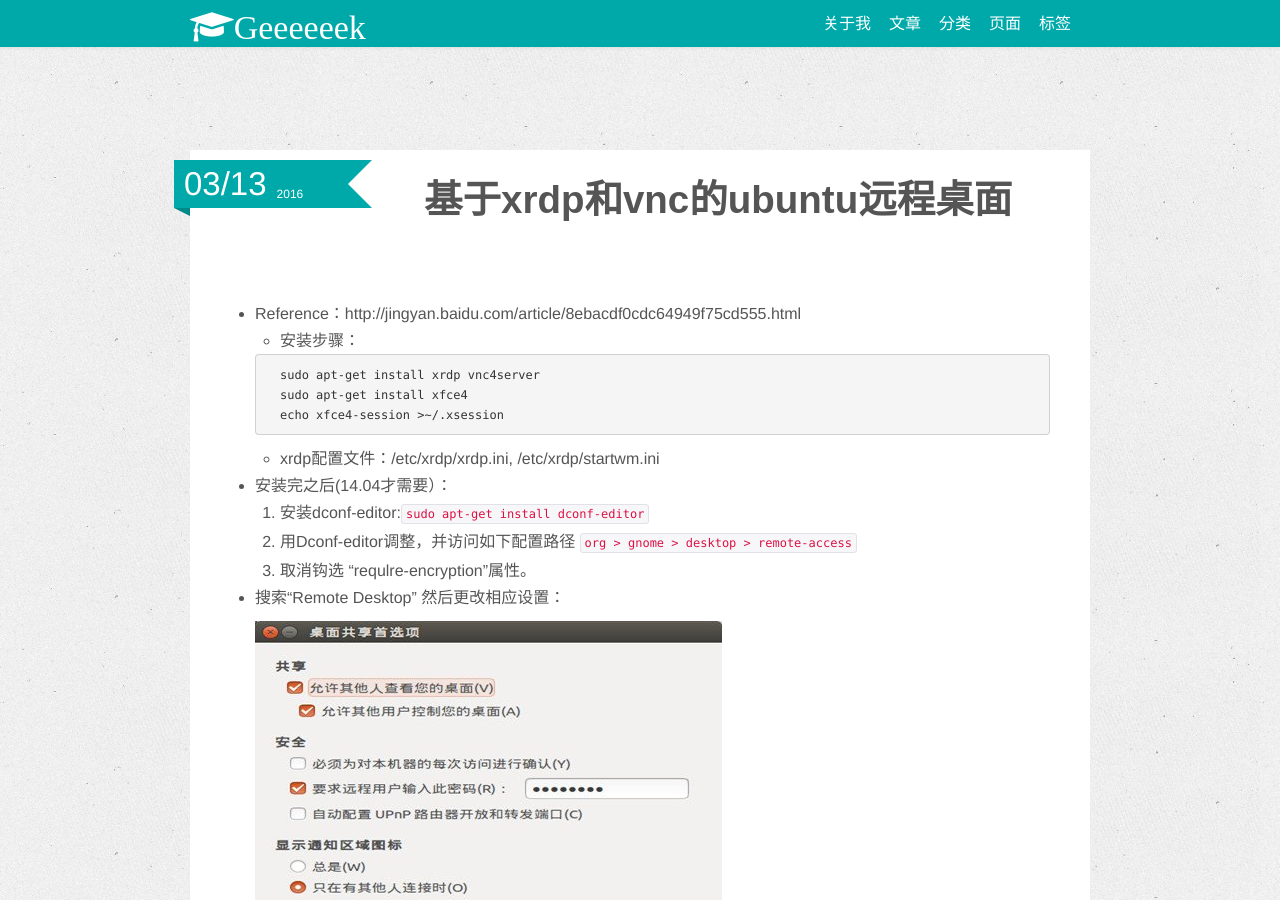
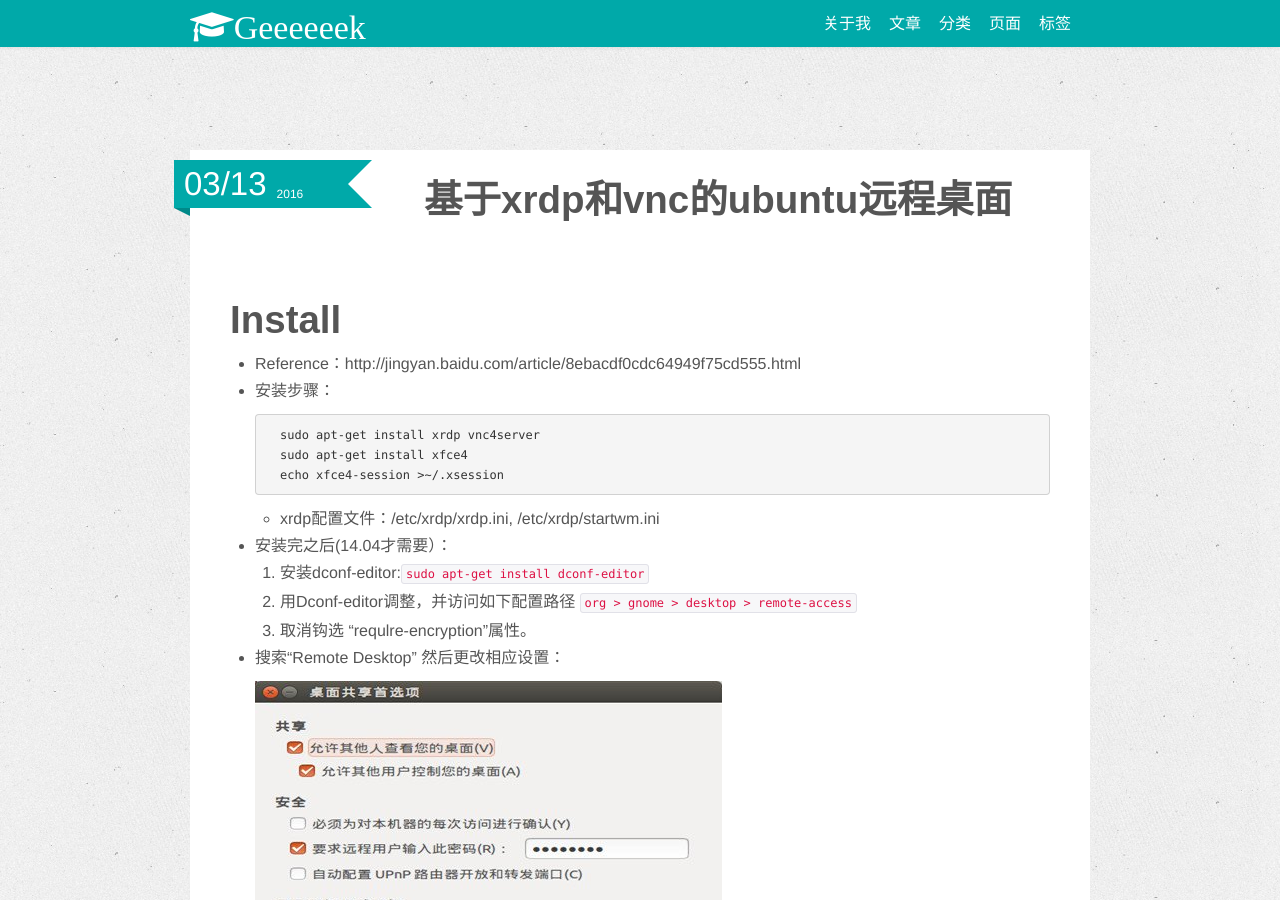
Before and after one commit to quantumlaser/quantumlaser.github.io, a Jekyll site: the page built from _posts/2016-03-13-remote-access.md, in a window 1280 px wide and 900 px high. Built offline with Jekyll 4.4.1, drawn with Linux system fonts in a browser that asks for light colours; nearby versions of some CDN libraries; comment, search, counter and statistics services are not loaded.

Commit message:
rename to english name

````diff
--- a/_posts/2016-03-13-基于xrdp和vnc的ubuntu远程桌面.md
+++ b/_posts/2016-03-13-remote-access.md
@@ -9,8 +9,9 @@ tags : [Linux]
 # 基于xrdp和vnc的ubuntu远程桌面
 ---
 
+# Install
 - Reference：http://jingyan.baidu.com/article/8ebacdf0cdc64949f75cd555.html
-  + 安装步骤：
+- 安装步骤：
 
   ```
     sudo apt-get install xrdp vnc4server
````
Also changed, not shown: _posts/2016-03-13-VPN-technology.md (renamed from _posts/2016-03-13-VPN技术.md), _posts/2016-03-13-apache2-virtual-host.md (renamed from _posts/2016-03-13-apache2虚拟主机配置.md), _posts/2016-03-13-github-jekyll-mardown-blog.md (renamed from _posts/2016-03-13-利用github page + jekyll + markdown 打造个人博客.md), _posts/2016-03-13-ubuntu-user-manage.md (renamed from _posts/2016-03-13-ubuntu用户管理.md).
